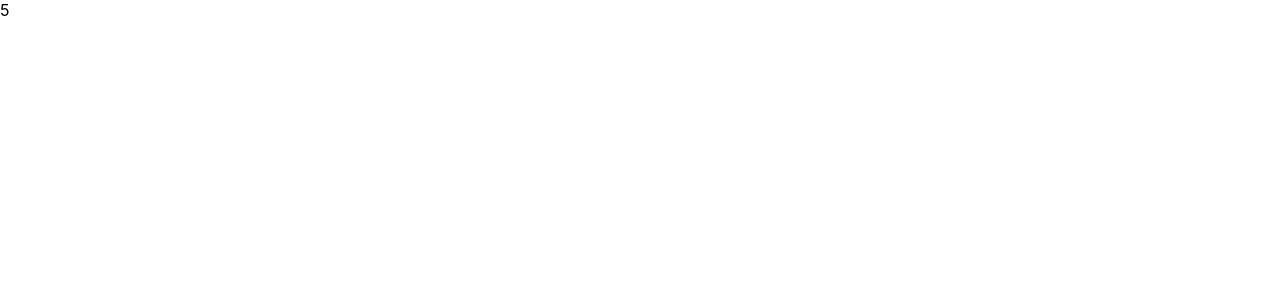
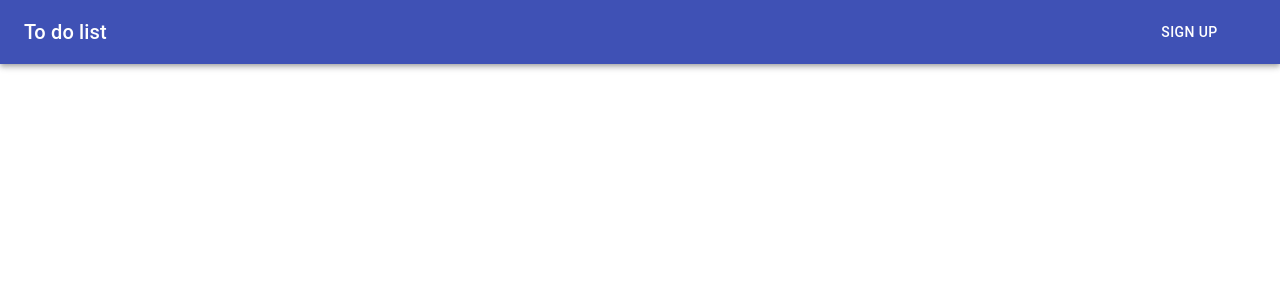
Before and after one commit to Hikmet-dev/todo-ts-redux, a React (Create React App) app: page / in a window 1280 px wide. Shown: the top 300 px of the page. Built offline with nearby package versions, Linux system fonts and the light colour scheme; the HTML template or start-up script is replaced by a standard one.

Commit message:
Create NavBar components

```diff
--- a/src/App.tsx
+++ b/src/App.tsx
@@ -1,8 +1,9 @@
 import React from 'react';
+import {NavBar} from './componets/NavBar';
 
-function App() {
-  return (<div> 5</div>
-  );
+
+export const App: any = () =>  {
+  return <NavBar />;
 }
 
 export default App;
--- a/src/app/store.ts
+++ b/src/app/store.ts
@@ -1,9 +1,14 @@
 import { configureStore, ThunkAction, Action } from '@reduxjs/toolkit';
 import counterReducer from '../features/counter/counterSlice';
+import authClise from '../features/auth/authSlice';
+import userSlice  from '../features/user/userSlice';
+
 
 export const store = configureStore({
   reducer: {
     counter: counterReducer,
+    auth: authClise,
+    user: userSlice
   },
 });
 
--- /dev/null
+++ b/src/componets/NavBar.tsx
@@ -0,0 +1,66 @@
+import React from 'react';
+import { AppBar, Toolbar, Button, Typography, Grid } from '@material-ui/core';
+import { makeStyles } from '@material-ui/core/styles';
+import { useSelector, useDispatch } from 'react-redux';
+import {toggleLoginForm, selectLoginForm,  logOut, selectAuthStatus} from '../features/auth/authSlice';
+import {selectLastName, selectFirstName, clearUserData, selectIsLoading} from '../features/user/userSlice';
+
+
+
+const useStyles = makeStyles((theme) => ({
+    root: {
+      justifyContent: 'space-between'
+    },
+    menuButton: {
+      marginRight: theme.spacing(2),
+    },
+    title: {
+      flexGrow: 1,
+    },
+  }));
+
+
+export const NavBar: any = () => {
+const LoginForm = useSelector(selectLoginForm);
+  const firstName = useSelector(selectFirstName);
+  const lastName = useSelector(selectLastName);
+  const authStatus = useSelector(selectAuthStatus)
+  const isLoading: any = useSelector(selectIsLoading);
+  const dispatch: any = useDispatch();
+
+  const classes: any = useStyles();
+
+  return(
+    <div className={classes.root}>
+
+      <AppBar position="static">
+      <Toolbar>
+      <Grid container alignItems="center"   justify="space-between">
+        <Grid item xs={3}>
+        <Typography variant="h6" className={classes.title}>
+        To do list
+        </Typography>
+        </Grid>
+        {(authStatus && isLoading) && (<>
+          <Grid item xs={8}>
+          <Typography variant="body1" align='right'>
+          {`${firstName} ${lastName}`}
+          </Typography>
+          </Grid>
+          <Grid item xs={1}>
+           <Button color="inherit" onClick={() => dispatch(logOut())}>Log Out</Button>
+          </Grid>
+         </>
+        )}
+        <Grid item xs={1}>
+        {!(authStatus && isLoading) && <Button color="inherit" onClick={() => {dispatch(toggleLoginForm()); dispatch(clearUserData()) } }>{LoginForm ? 'Sign up' : 'Login'}</Button>}
+        </Grid>
+        </Grid>
+      </Toolbar>
+    </AppBar>
+    </div>
+
+  )
+
+
+};
--- /dev/null
+++ b/src/features/auth/authSlice.ts
@@ -0,0 +1,38 @@
+import { createAsyncThunk, createSlice, PayloadAction } from '@reduxjs/toolkit';
+import { RootState, AppThunk } from '../../app/store';
+
+
+
+export interface Auth {
+    loginForm: boolean;
+    authStatus: boolean;
+};
+
+const initialState: Auth ={
+    loginForm: true,
+    authStatus: false
+};
+
+export const authSlice = createSlice({
+    name:  'auth',
+    initialState,
+    reducers: {
+      toggleLoginForm: (state) => {
+          state.loginForm = !state.loginForm
+      },
+      toggleAuthStatus: (state, action: PayloadAction<boolean>) => {
+          state.authStatus = action.payload;
+      },
+      logOut: (state) =>  {
+        sessionStorage.clear();
+        state.authStatus = false;
+      }
+    }
+});
+
+export const { toggleLoginForm, toggleAuthStatus, logOut  } = authSlice.actions;
+
+export const selectLoginForm = (state: RootState)  => state.auth.loginForm;
+export const selectAuthStatus = (state: RootState) => state.auth.authStatus;
+
+export default authSlice.reducer;
--- a/src/features/user/userSlice.ts
+++ b/src/features/user/userSlice.ts
@@ -1,4 +1,5 @@
 import { createAsyncThunk, createSlice, PayloadAction } from '@reduxjs/toolkit';
+import { RootState, AppThunk } from '../../app/store';
 import { instance } from '../../instance'
 
 
@@ -29,10 +30,23 @@ const initialState: User = {
 };
 
 
-export const userLogin = createSlice({
+export const userSlice = createSlice({
     name: 'user',
     initialState,
     reducers: {
-
+        clearUserData: (state) => {
+            state.firstName = state.lastName = state.token = '';
+            state.isLoading = state.hasError = false;
+        }
     }
 })
+
+
+export const { clearUserData } = userSlice.actions;
+
+export const selectToken = (state: RootState) => state.user.token;
+export const selectFirstName = (state: RootState) => state.user.firstName;
+export const selectLastName = (state: RootState) => state.user.lastName;
+export const selectIsLoading = (state: RootState) => state.user.isLoading;
+
+export default userSlice.reducer;
```
Also changed, not shown: src/features/auth/auth.ts (deleted), 1 other file (tests, documents, lock files or other folders).
